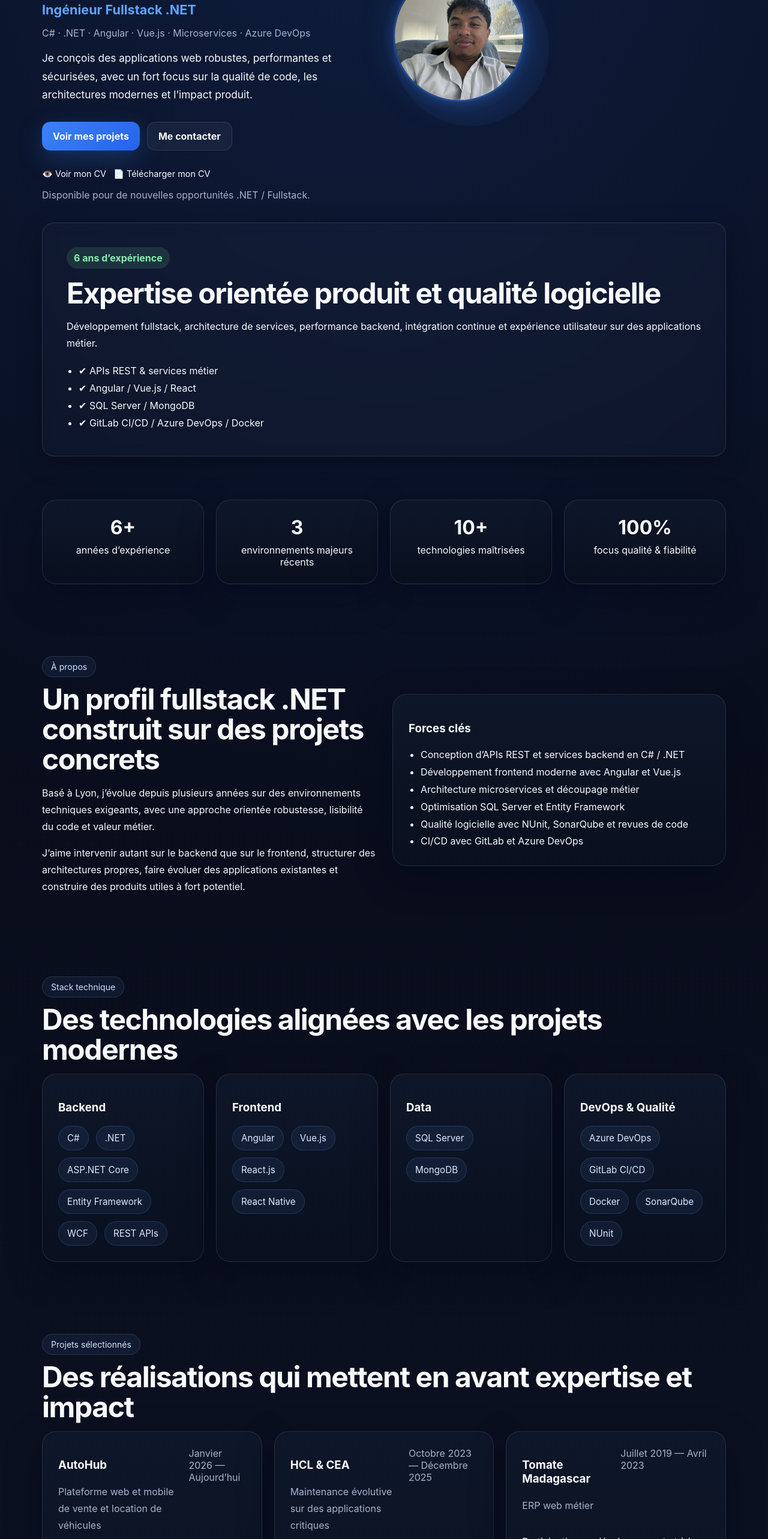
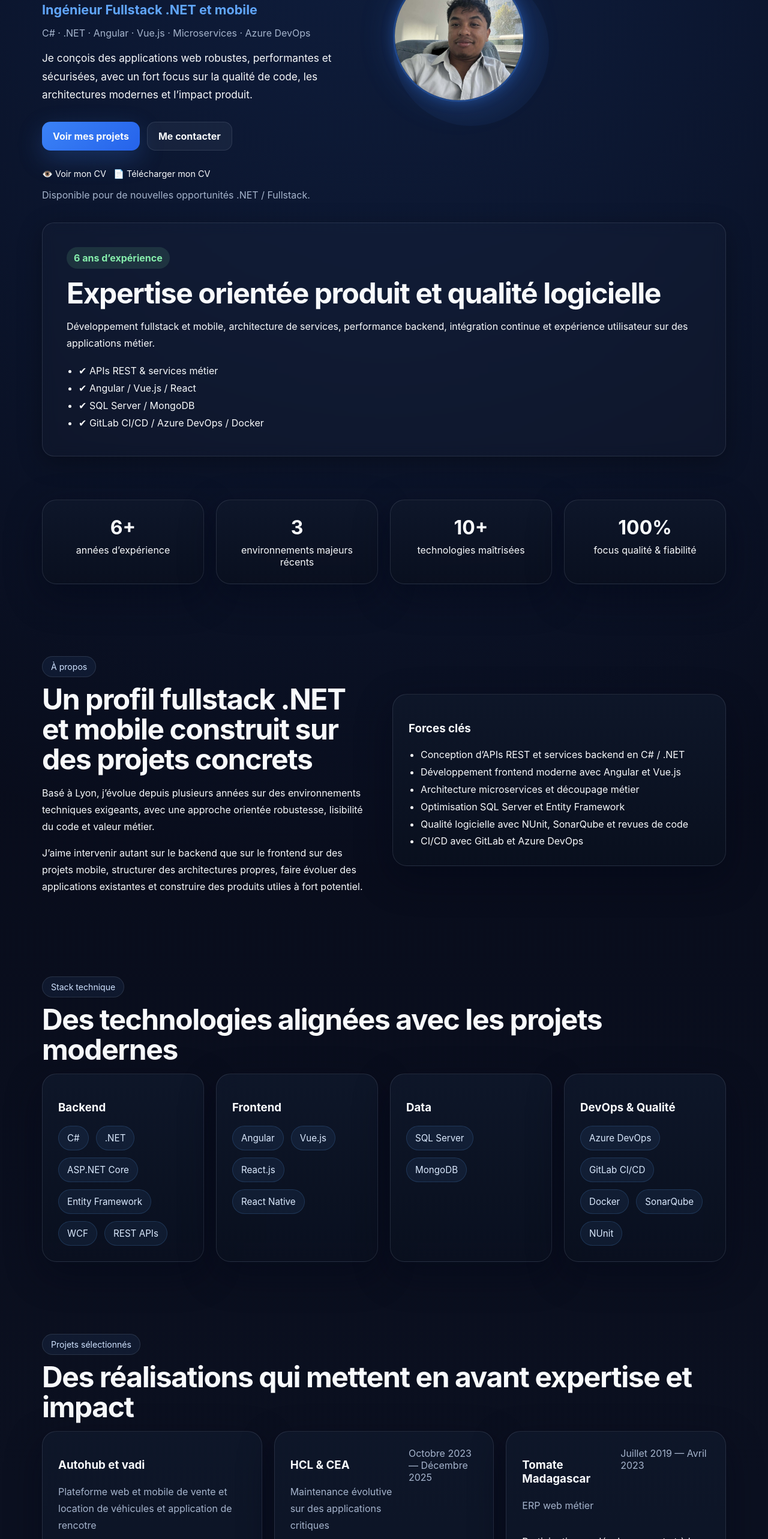
Before and after one commit to HerizoGit/Portfolio_net, a Next.js app: page / in a window 1280 px wide. Shown: the part 234-2800 px from the top of the page at 60% size. Built offline with nearby package versions, Linux system fonts and the light colour scheme.

Commit message:
update exp mobile

```diff
--- a/app/page.tsx
+++ b/app/page.tsx
@@ -70,7 +70,7 @@ export default function HomePage() {
             <div className="status-pill">{profile.yearsOfExperience}</div>
             <h2>Expertise orientée produit et qualité logicielle</h2>
             <p>
-              Développement fullstack, architecture de services, performance backend,
+              Développement fullstack et mobile, architecture de services, performance backend,
               intégration continue et expérience utilisateur sur des applications métier.
             </p>
             <ul className="mini-list">
@@ -99,13 +99,13 @@ export default function HomePage() {
         <div className="container split-grid">
           <div>
             <span className="eyebrow">À propos</span>
-            <h2>Un profil fullstack .NET construit sur des projets concrets</h2>
+            <h2>Un profil fullstack .NET et mobile construit sur des projets concrets</h2>
             <p>
               Basé à Lyon, j’évolue depuis plusieurs années sur des environnements techniques exigeants,
               avec une approche orientée robustesse, lisibilité du code et valeur métier.
             </p>
             <p>
-              J’aime intervenir autant sur le backend que sur le frontend, structurer des architectures propres,
+              J’aime intervenir autant sur le backend que sur le frontend sur des projets mobile, structurer des architectures propres,
               faire évoluer des applications existantes et construire des produits utiles à fort potentiel.
             </p>
           </div>
--- a/components/data.ts
+++ b/components/data.ts
@@ -1,6 +1,6 @@
 export const profile = {
   name: 'Herizo Andrianarijaona',
-  role: 'Ingénieur Fullstack .NET',
+  role: 'Ingénieur Fullstack .NET et mobile',
   location: 'Lyon, France',
   yearsOfExperience: '6 ans d’expérience',
   summary:
@@ -11,7 +11,7 @@ export const profile = {
   cvLabel: 'CV sur demande',
   socialLinks: [
     {
-      label: 'AutoHub',
+      label: 'Autohub',
       href: 'https://www.autohub.mg',
     },
     {
@@ -50,11 +50,11 @@ export const stack = {
 
 export const projects = [
   {
-    title: 'AutoHub',
-    subtitle: 'Plateforme web et mobile de vente et location de véhicules',
-    period: 'Janvier 2026 — Aujourd’hui',
+    title: 'Autohub et vadi',
+    subtitle: 'Plateforme web et mobile de vente et location de véhicules et application de rencotre',
+    period: '',
     description:
-      'Projet personnel conçu pour centraliser la vente et la location de voitures et motos dans une expérience moderne, performante et scalable.',
+      'Projet personnel conçu pour centraliser la vente et la location de voitures et motos dans une expérience moderneet aussi d’une rencontre entre deux personnes, performante et scalable.',
     highlights: [
       'Backend Node.js avec architecture orientée services et APIs REST',
       'Frontend React.js pour l’application web et React Native pour le mobile',
@@ -68,7 +68,8 @@ export const projects = [
     ],
     links: [
       { label: 'Voir le site', href: 'https://www.autohub.mg' },
-      { label: '📱 Télécharger l’app', href: '/Autohub-1.0.0-universal.apk' }
+      { label: '📱 Télécharger l’app autohub', href: '/Autohub-1.0.0-universal.apk' },
+      { label: '📱 Télécharger l’app de rencontre vadi', href: '/Vadi-1.0.0-universal.apk' }
     ],
   },
   {
@@ -154,7 +155,7 @@ export const education = [
 
 export const architectures = [
   {
-    title: 'AutoHub',
+    title: 'Autohub',
     subtitle: 'Architecture Microservices',
     description:
       'Architecture orientée services pour une plateforme scalable de vente et location de véhicules.',
```
Also changed, not shown: 1 other file (tests, documents, lock files or other folders).
